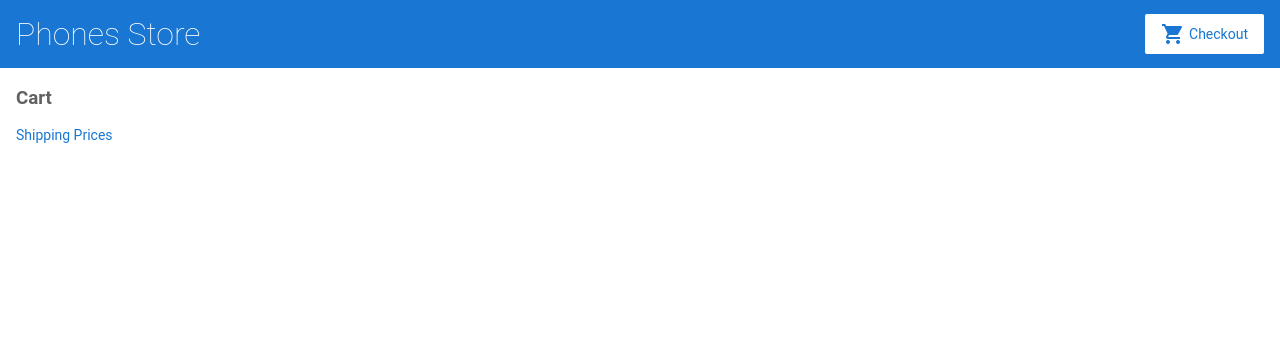
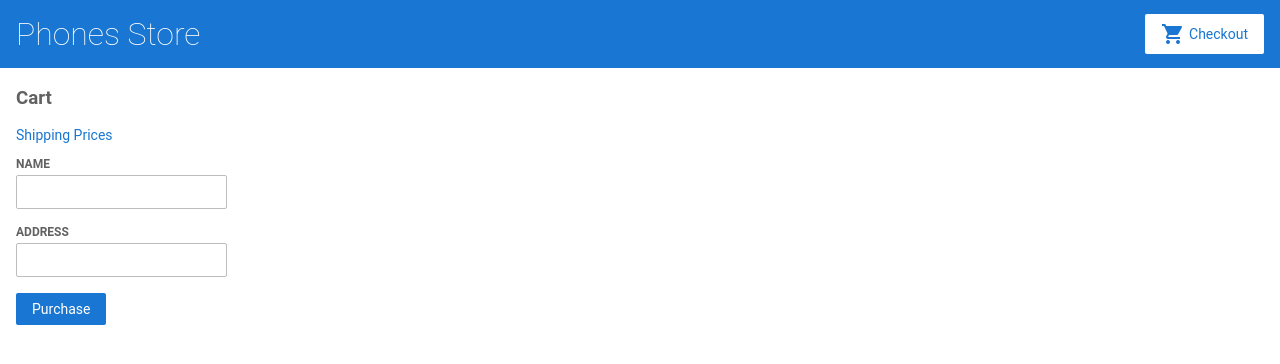
Before and after one commit to danitessaro/angular-e7evks-h2egyc, an Angular app: page /cart in a window 1280 px wide. Shown: the top 364 px of the page. Built offline with nearby package versions, Linux system fonts and the light colour scheme.

Commit message:
2 files modified

```diff
--- a/src/app/cart/cart.component.html
+++ b/src/app/cart/cart.component.html
@@ -5,6 +5,20 @@
 </p>
 
 <div class="cart-item" *ngFor="let item of items">
-  <span>{{ item.name }}</span>
+  <span>{{ item.name }} </span>
   <span>{{ item.price | currency }}</span>
 </div>
+
+<form [formGroup]="checkoutForm" (ngSubmit)="onSubmit()">
+  <div>
+    <label for="name"> Name </label>
+    <input id="name" type="text" formControlName="name" />
+  </div>
+
+  <div>
+    <label for="address"> Address </label>
+    <input id="address" type="text" formControlName="address" />
+  </div>
+
+  <button class="button" type="submit">Purchase</button>
+</form>
--- a/src/app/cart/cart.component.ts
+++ b/src/app/cart/cart.component.ts
@@ -1,4 +1,5 @@
 import { Component } from '@angular/core';
+import { FormBuilder } from '@angular/forms';
 import { CartService } from '../cart.service';
 
 @Component({
@@ -8,5 +9,19 @@
 })
 export class CartComponent {
   items = this.cartService.getItems();
-  constructor(private cartService: CartService) {}
+  checkoutForm = this.formBuilder.group({
+    name: '',
+    address: '',
+  });
+  constructor(
+    private cartService: CartService,
+    private formBuilder: FormBuilder
+  ) {}
+
+  onSubmit(): void {
+    // Process checkout data here
+    this.items = this.cartService.clearCart();
+    console.warn('Your order has been submitted', this.checkoutForm.value);
+    this.checkoutForm.reset();
+  }
 }
```
